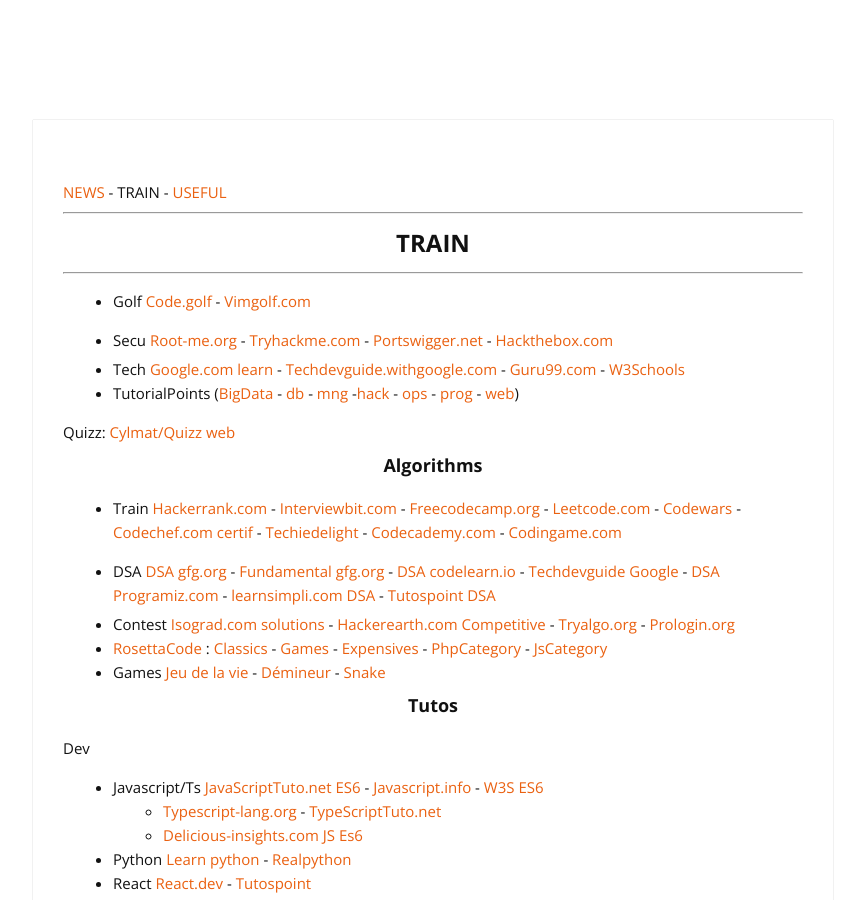
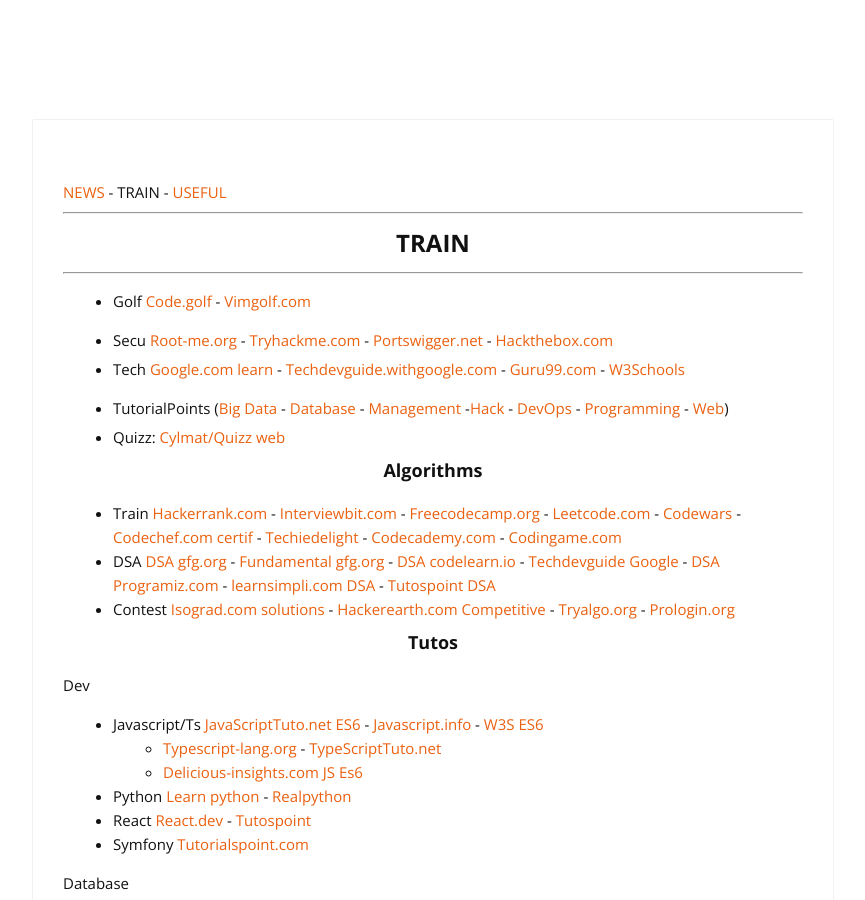
Before and after one commit to cylmat/cylmat.github.io, a Jekyll site: the page built from _pages/train.md, in a window 1280 px wide and 900 px high. Shown: the whole window, without its empty margins (207-1072 px from the left). Built offline with Jekyll 4.4.1, drawn with Linux system fonts in a browser that asks for light colours; nearby versions of some CDN libraries; some of the changed lines change nothing that is shown; some of the changed text lies outside the part shown.

Commit message:
Update train.md

```diff
--- a/_pages/train.md
+++ b/_pages/train.md
@@ -13,20 +13,17 @@
 * Golf [Code.golf](https://code.golf) - [Vimgolf.com](https://www.vimgolf.com)
 * Secu [Root-me.org](https://www.root-me.org) - [Tryhackme.com](https://tryhackme.com) - [Portswigger.net](https://portswigger.net/web-security) - [Hackthebox.com](https://www.hackthebox.com)
 
-- Tech [Google.com learn](https://developers.google.com/learn) - [Techdevguide.withgoogle.com](https://techdevguide.withgoogle.com) - [Guru99.com](https://www.guru99.com) - [W3Schools](https://www.w3schools.com)
-- TutorialPoints ([BigData](https://www.tutorialspoint.com/big_data_tutorials.htm) - [db](https://www.tutorialspoint.com/database_tutorials.htm) - [mng](https://www.tutorialspoint.com/management_tutorials.htm) -[hack](https://www.tutorialspoint.com/ethical_hacking) - [ops](https://www.tutorialspoint.com/devops_tutorials.htm) - [prog](https://www.tutorialspoint.com/computer_programming_tutorials.htm) - [web](https://www.tutorialspoint.com/web_development_tutorials.htm))
+* Tech [Google.com learn](https://developers.google.com/learn) - [Techdevguide.withgoogle.com](https://techdevguide.withgoogle.com) - [Guru99.com](https://www.guru99.com) - [W3Schools](https://www.w3schools.com)
+* TutorialPoints ([Big Data](https://www.tutorialspoint.com/big_data_tutorials.htm) - [Database](https://www.tutorialspoint.com/database_tutorials.htm) - [Management](https://www.tutorialspoint.com/management_tutorials.htm) -[Hack](https://www.tutorialspoint.com/ethical_hacking) - [DevOps](https://www.tutorialspoint.com/devops_tutorials.htm) - [Programming](https://www.tutorialspoint.com/computer_programming_tutorials.htm) - [Web](https://www.tutorialspoint.com/web_development_tutorials.htm))
 
-Quizz: [Cylmat/Quizz web](https://github.com/cylmat/docs/blob/main/quizz_tech_web.md)
+* Quizz: [Cylmat/Quizz web](https://github.com/cylmat/docs/blob/main/quizz_tech_web.md)
 
 
 ### <center>Algorithms</center>
 
 * Train [Hackerrank.com](https://www.hackerrank.com) - [Interviewbit.com](https://www.interviewbit.com/courses/programming) - [Freecodecamp.org](https://www.freecodecamp.org/learn) - [Leetcode.com](https://leetcode.com/explore) - [Codewars](https://www.codewars.com) - [Codechef.com certif](https://www.codechef.com/certification/data-structures-and-algorithms/prepare) - [Techiedelight](https://www.techiedelight.com) - [Codecademy.com](https://www.codecademy.com) - [Codingame.com](https://www.codingame.com)
 * DSA [DSA gfg.org](https://www.geeksforgeeks.org/data-structures) - [Fundamental gfg.org](https://www.geeksforgeeks.org/fundamentals-of-algorithms) - [DSA codelearn.io](https://codelearn.io/learning/data-structure-and-algorithms) - [Techdevguide Google](https://techdevguide.withgoogle.com/paths/data-structures-and-algorithms/) - [DSA Programiz.com](https://www.programiz.com/dsa) - [learnsimpli.com DSA](https://www.learnsimpli.com/data-structures-and-algorithms/) - [Tutospoint DSA](https://www.tutorialspoint.com/data_structures_algorithms/index.htm)
-
 * Contest [Isograd.com solutions](https://www.isograd-testingservices.com/FR/solutions-challenges-de-code) - [Hackerearth.com Competitive](https://www.hackerearth.com/fr/getstarted-competitive-programming) - [Tryalgo.org](https://tryalgo.org/problems) - [Prologin.org](https://prologin.org/archives/)
-* [RosettaCode](https://rosettacode.org) : [Classics](https://rosettacode.org/wiki/Category:Classic_CS_problems_and_programs) - [Games](https://rosettacode.org/wiki/Category:Games) - [Expensives](https://rosettacode.org/wiki/Category:Pages_with_too_many_expensive_parser_function_calls) - [PhpCategory](https://rosettacode.org/wiki/Category:PHP) - [JsCategory](https://rosettacode.org/wiki/Category:JavaScript)
-* Games [Jeu de la vie](https://fr.wikipedia.org/wiki/Jeu_de_la_vie) - [Démineur](https://fr.wikipedia.org/wiki/D%C3%A9mineur_(genre_de_jeu_vid%C3%A9o)) - [Snake](https://fr.wikipedia.org/wiki/Snake_(genre_de_jeu_vid%C3%A9o))
 
 
 ### <center>Tutos</center>
@@ -90,7 +87,7 @@
 ---
 ### Videos
 
-- [VimCasts.org](http://vimcasts.org)
+[@AfupPhp](https://www.youtube.com/@afupPHP) - [@AtomicReact](https://www.youtube.com/@atomicreact)
 
 [@BeautyinCode](https://www.youtube.com/@BeautyinCode) -
 [@Computerphile](https://www.youtube.com/@Computerphile) -
@@ -99,19 +96,13 @@
 [@DDD_eu](https://www.youtube.com/@ddd_eu) -
 [@DevTernity](https://www.youtube.com/@DevTernity) -
 [@Micode](https://www.youtube.com/@Micode) -
-*
-[@CodeCampaign](https://www.youtube.com/@CodeCampaign) -
 [@Simplilearn](https://www.youtube.com/@SimplilearnOfficial) -
-[@techdose4u](https://www.youtube.com/@techdose4u) -
-*
-[@AfupPhp](https://www.youtube.com/@afupPHP) -
-[@AtomicReact](https://www.youtube.com/@atomicreact) -
-[@Java](https://www.youtube.com/@java) -
-[@YoanDev](https://m.youtube.com/@yoandevco)
+[@Techdose4u](https://www.youtube.com/@techdose4u) -
+[@YoanDev](https://youtube.com/@yoandevco)
 
 ---
 ### Boilerplate
 
 - Symfony [Symfony setup](https://symfony.com/doc/current/setup.html) - [Thecodingmachine.github](https://thecodingmachine.github.io/symfony-boilerplate)
-- ViteJs [Vite-react.github](https://github.com/RicardoValdovinos/vite-react-boilerplate) -
-- Stacks: [Devilbox](http://devilbox.org) - [MeanJs.org](http://meanjs.org) - [Openresty.org](https://openresty.org) - [PhpDocker.io](https://phpdocker.io) -
+- ViteJs [Vite-react.github](https://github.com/RicardoValdovinos/vite-react-boilerplate)
+- Stacks: [Devilbox](http://devilbox.org) - [MeanJs.org](http://meanjs.org) - [Openresty.org](https://openresty.org) - [PhpDocker.io](https://phpdocker.io)
```
